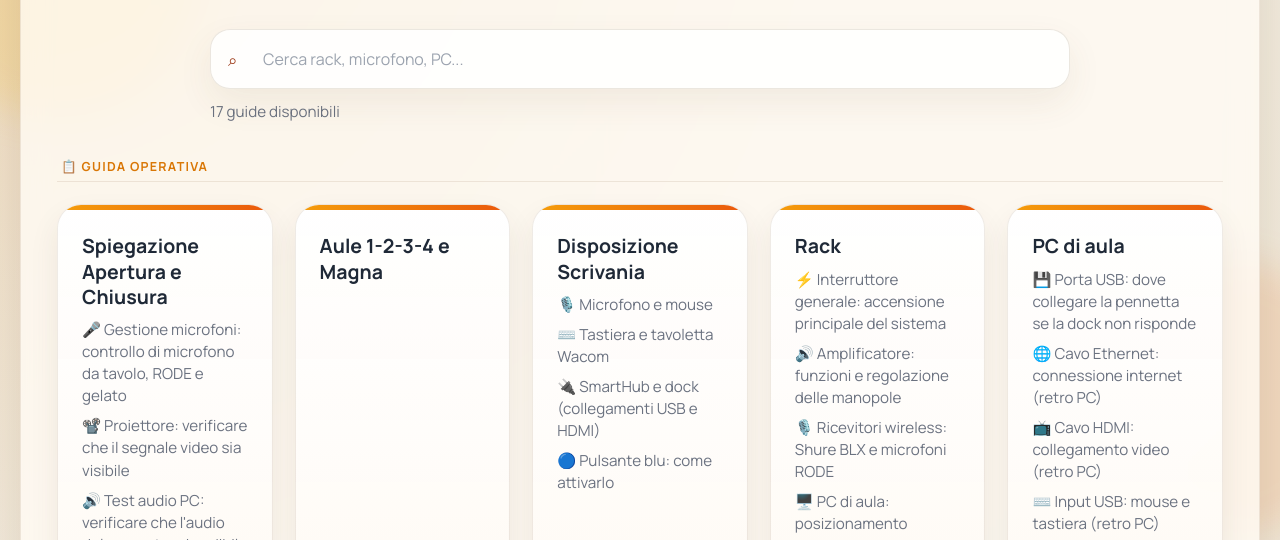
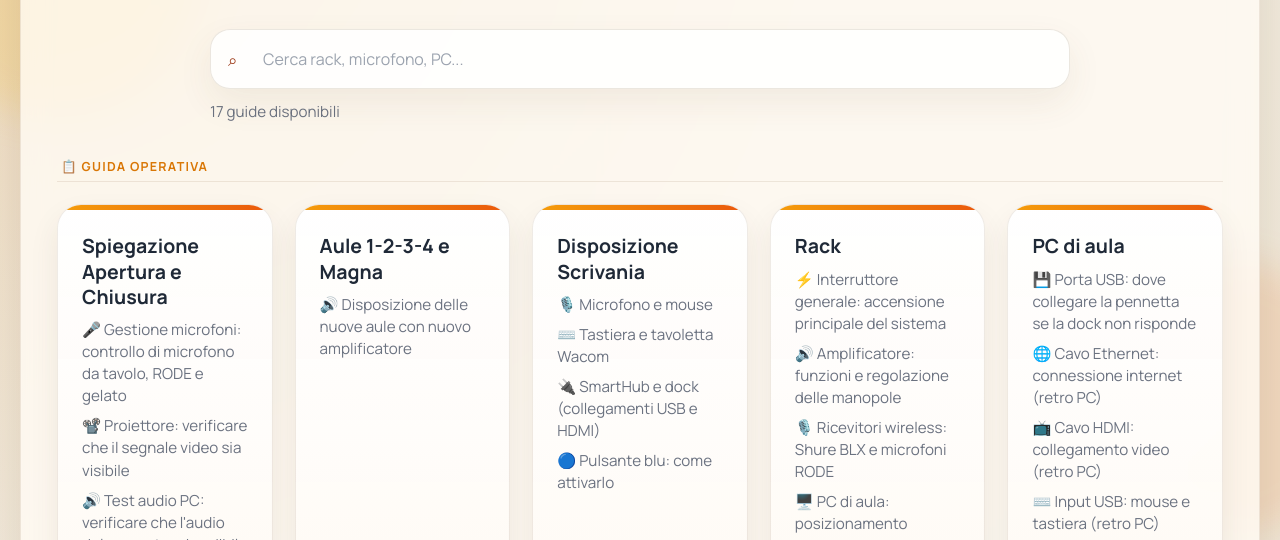
Before and after one commit to troylion56/Supporto-tecnico-didattica-RomaTre, a plain HTML site: page sito/index.html in a window 1280 px wide. Shown: the part 222-762 px from the top of the page. Drawn offline with Linux system fonts and the light colour scheme.

Commit message:
Aggiunge descrizione alla card Aule 1-2-3-4 e Magna
Co-Authored-By: Claude Opus 5.5 <noreply@anthropic.com>

```diff
--- a/sito/index.html
+++ b/sito/index.html
@@ -49,6 +49,9 @@
     <!-- ===== CARD AULE ===== -->
     <div class="card" onclick="openModal('Aule1234Magna')">
       <h2>Aule 1-2-3-4 e Magna</h2>
+      <ul class="card-list">
+        <li>🔊 Disposizione delle nuove aule con nuovo amplificatore</li>
+      </ul>
     </div>
 
     <!-- ===== CARD 2 ===== -->
```
